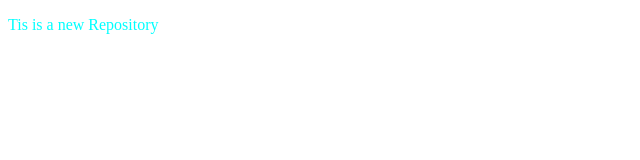
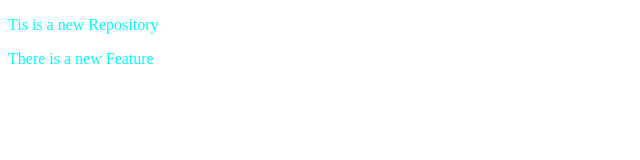
Before and after one commit to Muhammad-Danyal-Aslam/LocalRepo, a plain HTML site: page index.html in a window 1280 px wide. Shown: the whole page, without its empty margins (0-640 px from the left). Drawn offline with Linux system fonts and the light colour scheme.

Commit message:
This is a new branch

```diff
--- a/index.html
+++ b/index.html
@@ -9,6 +9,7 @@
 <body>
     <div>
         <p>Tis is a new Repository</p>
+        <p>There is a new Feature</p>
     </div>
 </body>
 </html>
```
